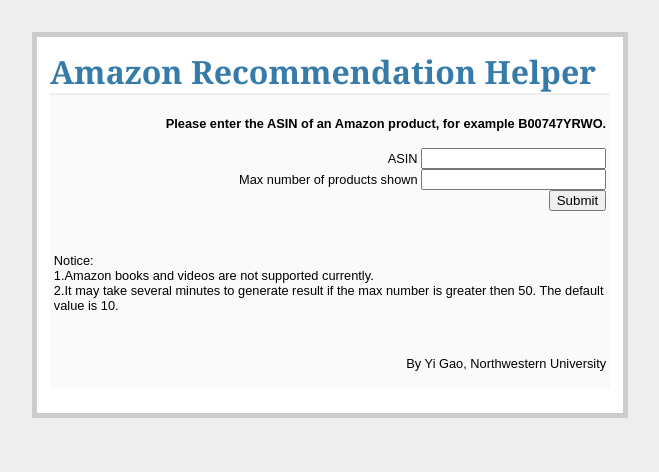
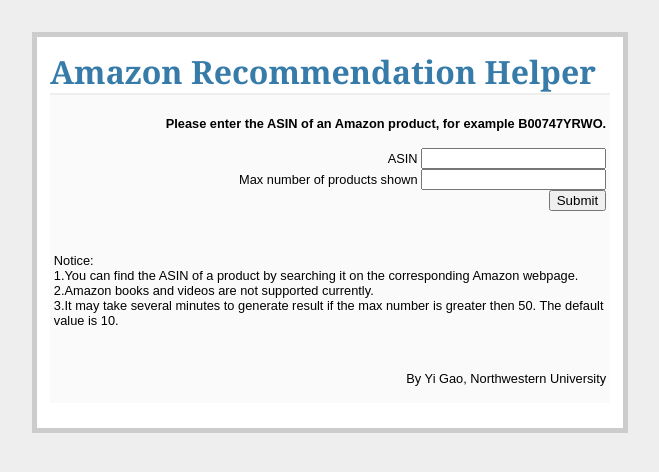
Before and after one commit to ygh929/proj_app, a Flask app: page /index in a window 1280 px wide. Shown: the top 472 px of the page, without its empty margins (310-969 px from the left). Run offline with Flask 2, Linux system fonts and the light colour scheme; parts of the project's set-up code (start-up, migrations or seed data) failed here and were passed over.

Commit message:
update index text

```diff
--- a/templates/index.html
+++ b/templates/index.html
@@ -25,8 +25,9 @@
     <br>
     <br>
     Notice:<br>
-        1.Amazon books and videos are not supported currently.<br>
-        2.It may take several minutes to generate result if the max number is greater then 50. The default value is 10.<br>
+        1.You can find the ASIN of a product by searching it on the corresponding Amazon webpage.<br>
+        2.Amazon books and videos are not supported currently.<br>
+        3.It may take several minutes to generate result if the max number is greater then 50. The default value is 10.<br>
     <br/>
     <br/>
 </p>
```
